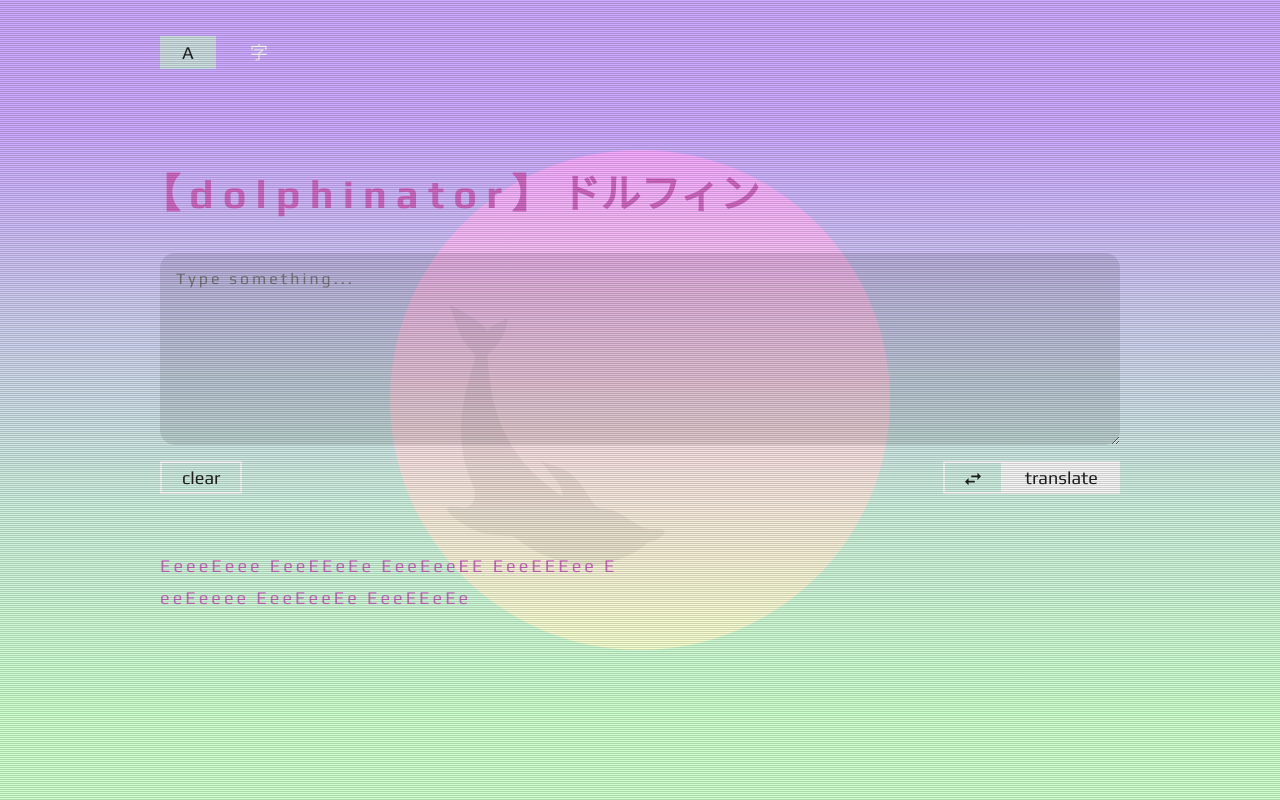
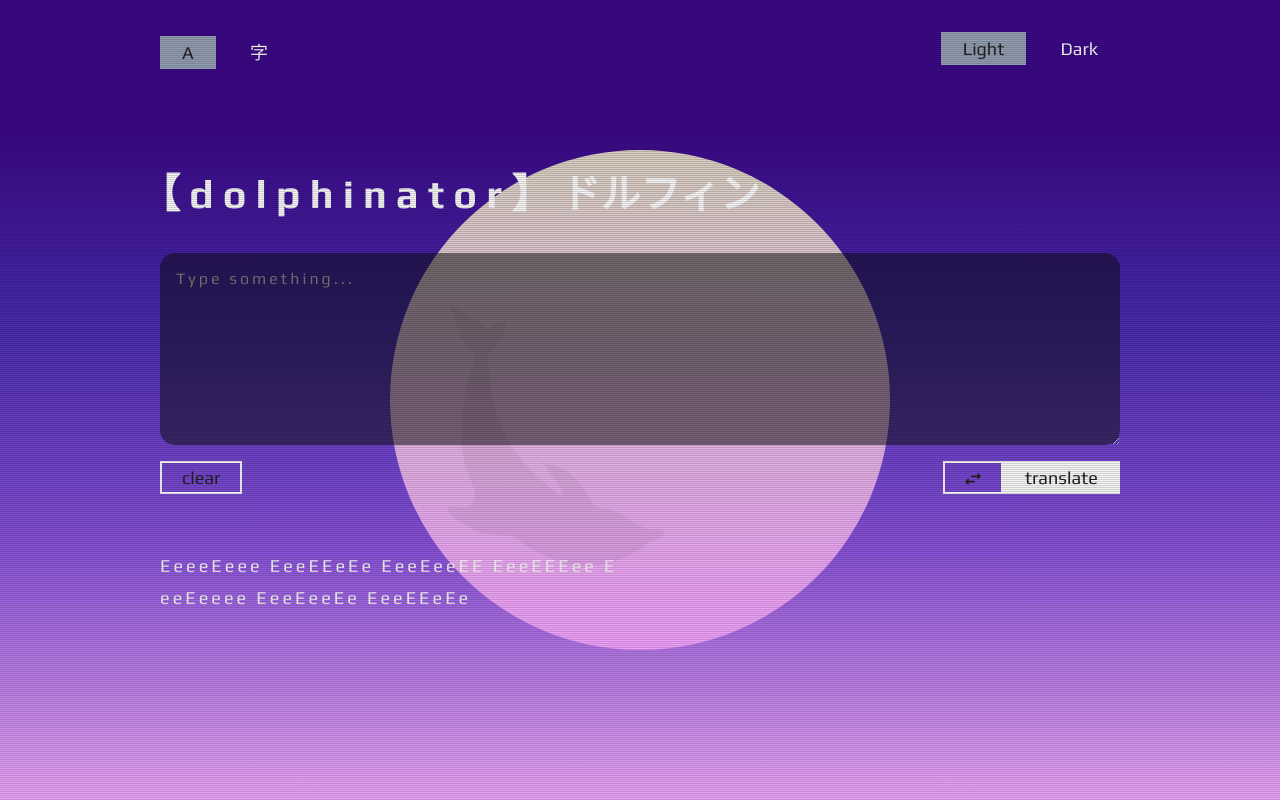
Before and after one commit to valdelaseras/dolphinator, a website: page index.html in a window 1280 px wide. Drawn offline with Linux system fonts and the light colour scheme; files whose address does not match are found by name.

Commit message:
trying some dark theme

```diff
--- a/index.html
+++ b/index.html
@@ -36,6 +36,18 @@
                             </li>
                             <li>
                                 <a tabindex="0" class="btn nav-btn" data-script="japanese">字</a>
+                            </li>
+                        </ul>
+                        <ul class="nav-list">
+                            <li>
+                                <a tabindex="0" class="btn nav-btn btn-icon selected">
+                                    Light
+                                </a>
+                            </li>
+                            <li>
+                                <a tabindex="0" class="btn nav-btn btn-icon">
+                                    Dark
+                                </a>
                             </li>
                         </ul>
                     </nav>
--- a/styles/scss/base/_colors.scss
+++ b/styles/scss/base/_colors.scss
@@ -1,4 +1,19 @@
+//:root {
+//    --primary-color: #f4f4f4;
+//    --secondary-color: #222;
+//    --tertiary-color: #ce68c1;
+//
+//    --primary-text-color: var(--tertiary-color);
+//    --secondary-text-color: var(--secondary-color);
+//    --tertiary-text-color: var(--primary-color);
+//}
+
 :root {
-    --primary-color: #222;
-    --secondary-color: #f4f4f4;
+    --primary-color: #f4f4f4;
+    --secondary-color: #222;
+    --tertiary-color: #ce68c1;
+
+    --primary-text-color: var(--primary-color);
+    --secondary-text-color: var(--secondary-color);
+    --tertiary-text-color: var(--primary-color);
 }
--- a/styles/scss/base/_theme.scss
+++ b/styles/scss/base/_theme.scss
@@ -1,5 +1,7 @@
 body {
     background-color: var(--primary-color);
+    background-image: url("assets/images/stars.png");
+    background-repeat: repeat;
 }
 
 body::after {
@@ -27,15 +29,29 @@ body::after {
     left: 0;
     bottom: 0;
     background: rgb(204, 170, 255);
+    // dark theme
     background: linear-gradient(180deg,
-            rgba(204, 170, 255, 1) 17%,
-            rgba(204, 204, 238, 1) 39%,
-            rgba(204, 238, 221, 1) 62%,
-            rgba(204, 255, 204, 1) 90%);
+            rgb(59, 9, 134) 17%,
+            rgb(69, 41, 171) 39%,
+            rgb(133, 80, 214) 68%,
+            rgb(250, 161, 250,.8) 105%);
+    // light theme
+    //background: linear-gradient(180deg,
+    //        rgba(204, 170, 255, 1) 17%,
+    //        rgba(204, 204, 238, 1) 39%,
+    //        rgba(204, 238, 221, 1) 62%,
+    //        rgba(204, 255, 204, 1) 90%);
 
     .sun {
         background: rgb(255, 255, 204);
-        background: linear-gradient(0deg, rgba(255, 255, 204, 1) 0%, rgba(255, 170, 255, 1) 100%);
+        // dark theme
+        background: linear-gradient(180deg,
+                rgba(255, 255, 204, 1) 0%,
+                rgba(255, 170, 255, 1) 100%);
+        // light theme
+        //background: linear-gradient(0deg,
+        //        rgba(255, 255, 204, 1) 0%,
+        //        rgba(255, 170, 255, 1) 100%);
         width: 250px;
         height: 250px;
         border-radius: 50%;
--- a/styles/scss/base/_typo.scss
+++ b/styles/scss/base/_typo.scss
@@ -1,7 +1,7 @@
 body {
     font-family: 'Play', sans-serif;
     font-size: 18px;
-    color: #ce68c1;
+    color: var(--primary-text-color);
 }
 
 h1 {
--- a/styles/scss/components/_button.scss
+++ b/styles/scss/components/_button.scss
@@ -13,30 +13,29 @@
 }
 
 .btn.btn-primary {
-    color: var(--primary-color);
-    background-color: var(--secondary-color);
+    color: var(--secondary-text-color);
+    background-color: var(--primary-color);
 }
 
 .btn.btn-primary:hover,
 .btn.btn-primary:active,
 .btn.btn-primary:focus,
 .btn.btn-primary:focus-within, {
-    border-color: var(--secondary-color);
-    background-color: var(--primary-color);
-    color: var(--secondary-color);
+    border-color: var(--primary-color);
+    background-color: var(--secondary-color);
+    color: var(--primary-color);
 }
 
 .btn.btn-secondary {
-    color: var(--primary-color);
-    border-color: var(--secondary-color);
+    color: var(--secondary-text-color);
+    border-color: var(--primary-color);
 }
 
 .btn.btn-secondary:focus,
 .btn.btn-secondary:focus-within,
 .btn.btn-secondary:active,
 .btn.btn-secondary:hover {
-    background-color: var(--secondary-color);
-    color: var(--primary-color);
+    background-color: var(--primary-color);
 }
 
 .btn.btn-compact {
--- a/styles/scss/components/_form.scss
+++ b/styles/scss/components/_form.scss
@@ -14,7 +14,9 @@ form {
 
 /*@start textarea*/
 textarea {
-    background-color: rgba(11,11,11,.1);
+    background-color: rgba(11,11,11,.5);
+    //light theme
+    //background-color: rgba(11,11,11,.1);
     border: none;
     border-radius: 15px;
     padding: 1rem;
--- a/styles/scss/components/_nav.scss
+++ b/styles/scss/components/_nav.scss
@@ -1,5 +1,8 @@
 #nav {
     padding: 5px 20px 0;
+    display: flex;
+    justify-content: space-between;
+    align-content: space-between;
 }
 
 
@@ -19,7 +22,7 @@
 }
 
 .btn.nav-btn {
-    color: #f4f4f4;
+    color: var(--tertiary-text-color);
     background-color: transparent;
     transition: all 150ms;
 }
@@ -28,19 +31,19 @@
 .btn.nav-btn:active,
 .btn.nav-btn:focus,
 .btn.nav-btn:focus-within {
-    color: #ce68c1;
-    background-color: #f4f4f4;
+    color: var(--primary-text-color);
+    background-color: var(--primary-color);
 }
 
 .btn.nav-btn.selected {
     background-color: rgba(204, 255, 204, .6);
-    color: #222;
+    color: var(--secondary-text-color);
 }
 
 .btn.nav-btn.selected:hover,
 .btn.nav-btn.selected:active,
 .btn.nav-btn.selected:focus,
 .btn.nav-btn.selected:focus-within {
-    color: #f4f4f4;
-    background-color: #ce68c1;
+    color: var(--tertiary-text-color);
+    background-color: var(--tertiary-color);
 }
```
Also changed, not shown: styles/scss/components/_animation.scss (+18 -0 lines), assets/images/stars.png (added), styles/css/index.css, 1 other file.
